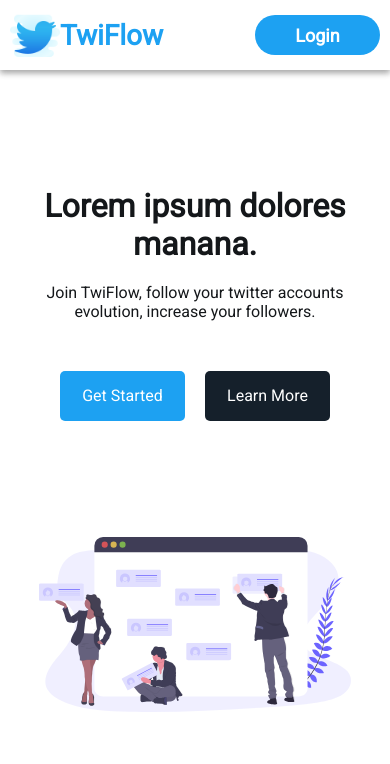
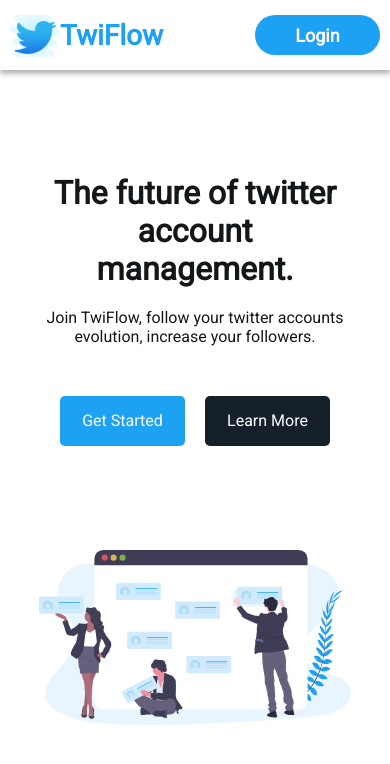
Before and after one commit to nextrie/twiflow.io, a React (Create React App) app: page / in a window 390 px wide. Shown: the top 764 px of the page. Built offline with nearby package versions, Linux system fonts and the light colour scheme; no server answers.

Commit message:
Big screen responsive + undraggable imgs

```diff
--- a/src/App.css
+++ b/src/App.css
@@ -3,3 +3,13 @@
 	overflow-x: hidden;
 	width: 100%;
 }
+
+img
+{
+	user-drag: none;
+	user-select: none;
+	-moz-user-select: none;
+	-webkit-user-drag: none;
+	-webkit-user-select: none;
+	-ms-user-select: none;
+}
--- a/src/Pages/Home/Components/Header/Header.css
+++ b/src/Pages/Home/Components/Header/Header.css
@@ -25,6 +25,7 @@
 {
 	height: auto;
 	width: 100%;
+	max-height: 550px;
 }
 
 .headerTitle
--- a/src/Pages/Home/Components/Header/Header.js
+++ b/src/Pages/Home/Components/Header/Header.js
@@ -11,7 +11,7 @@
 		<div className="headerContainer">
 			<div className="headerContent">
 				<h1 className="headerTitle">
-					Lorem ipsum dolores manana.
+					The future of twitter account management.
 				</h1>
 				<p className="headerDescription">
 					Join TwiFlow, follow your twitter accounts evolution, increase your followers.
```
Also changed, not shown: src/Pages/Home/Components/Header/imgs/headerIllustration.svg.
